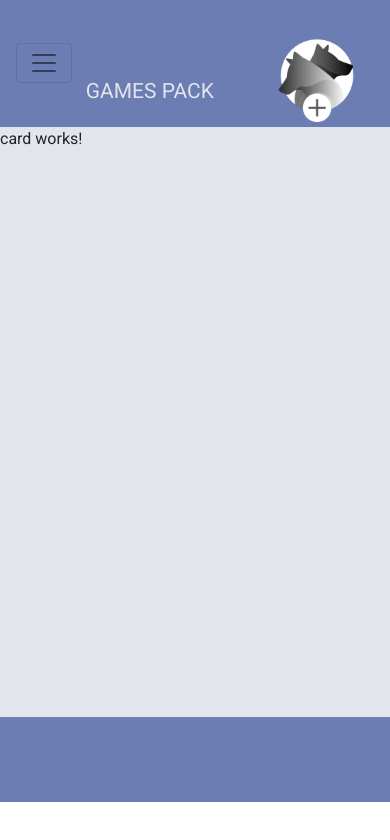
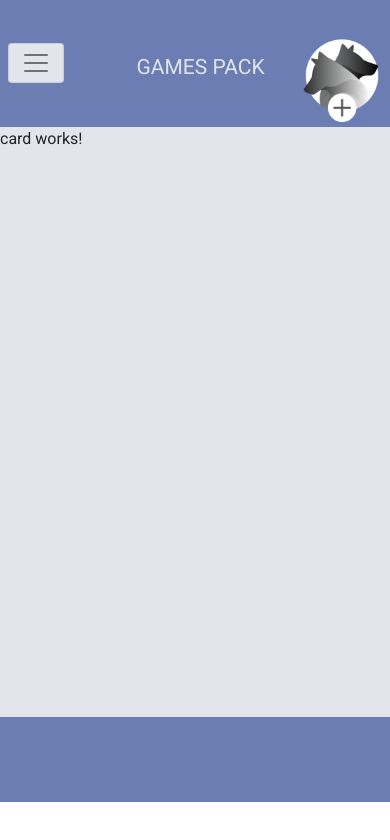
Before and after one commit to thomasliedts/GamesPack, an Angular app: page / in a window 390 px wide. Shown: the top 840 px of the page. Built offline with nearby package versions, Linux system fonts and the light colour scheme.

Commit message:
header mobile done

```diff
--- a/src/app/header/header.component.scss
+++ b/src/app/header/header.component.scss
@@ -27,16 +27,18 @@ header{
         flex-direction: row-reverse;
         width: 100vw;
         background-color: #6B7DB3 !important;
+        button{
+            background-color: #E2E5EB;
+            margin-left: -1vh;
+        }
         #logo{
         height: 10vh;
-        left:-15px;
+        left:10px;
         top: 17px;
         }
      h1{
         color: #E2E5EB;
-        position: relative;
-        top: 32px;
-        right: 55px;
+        margin-top: 2vh;
         text-transform: uppercase;
         font-size: 21px;
         }
```
